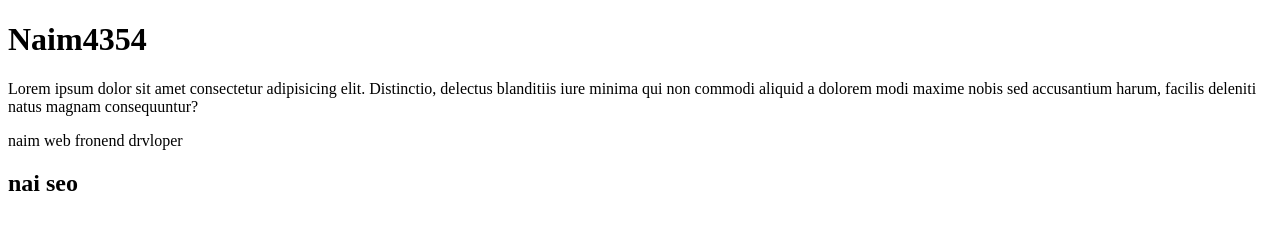
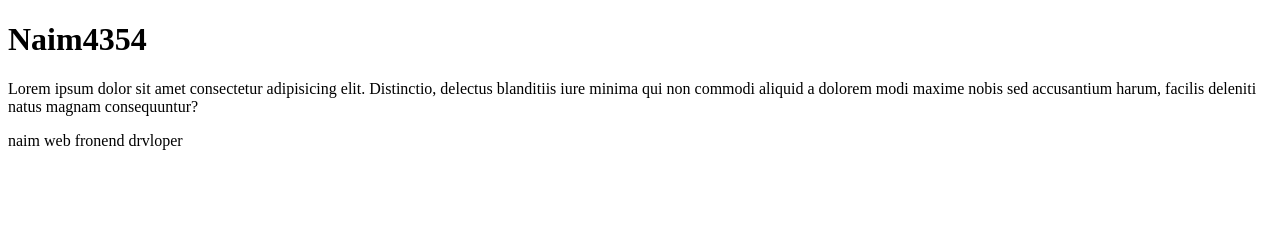
Before and after one commit to Naim4354/first-projects-, a plain HTML site: page index.html in a window 1280 px wide. Drawn offline with Linux system fonts and the light colour scheme.

Commit message:
Update index.html

```diff
--- a/index.html
+++ b/index.html
@@ -16,7 +16,7 @@
 
     <p> naim web fronend drvloper</p>
 
-    <h2> nai seo</h2>
+
 
 
 </body>
```
